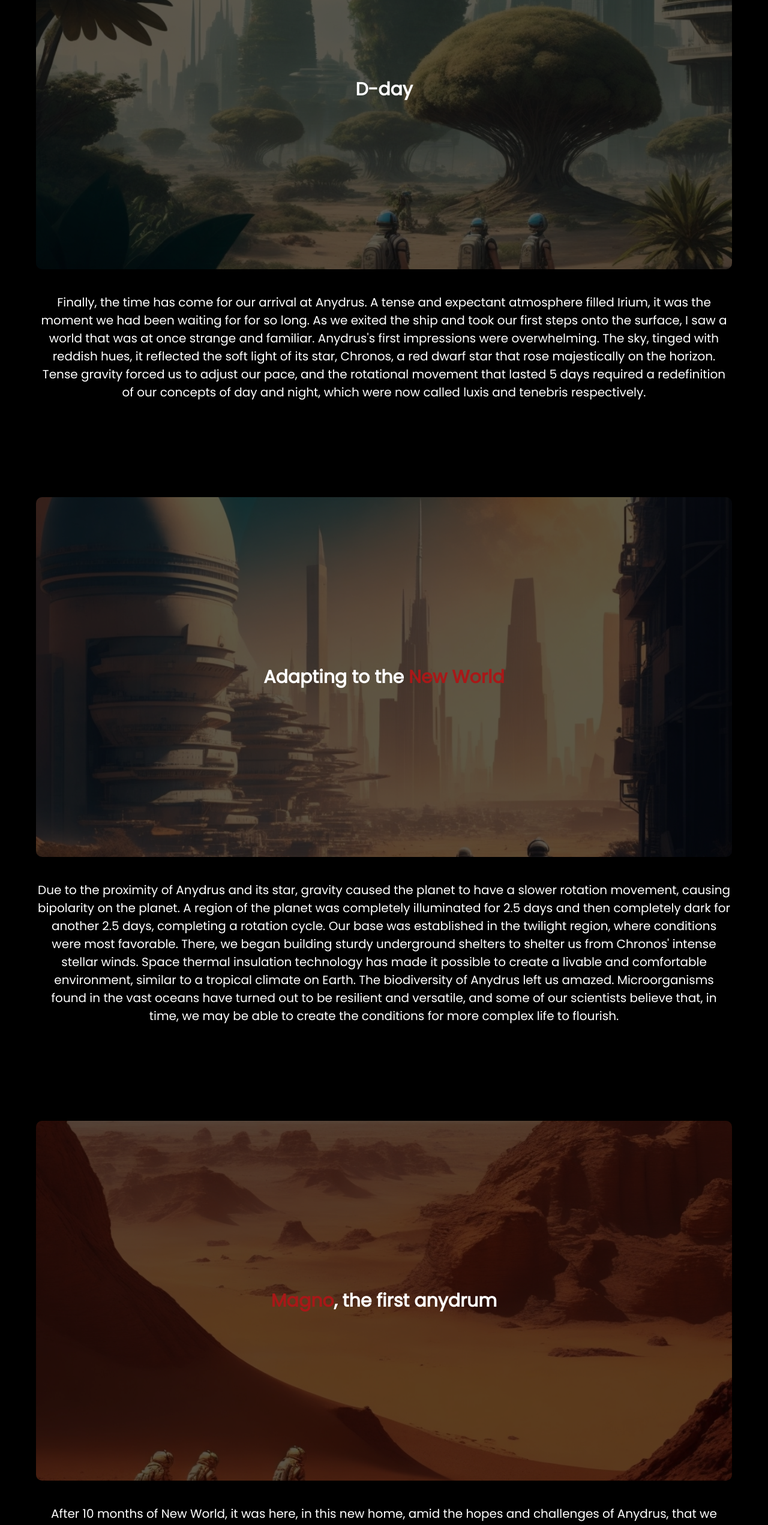
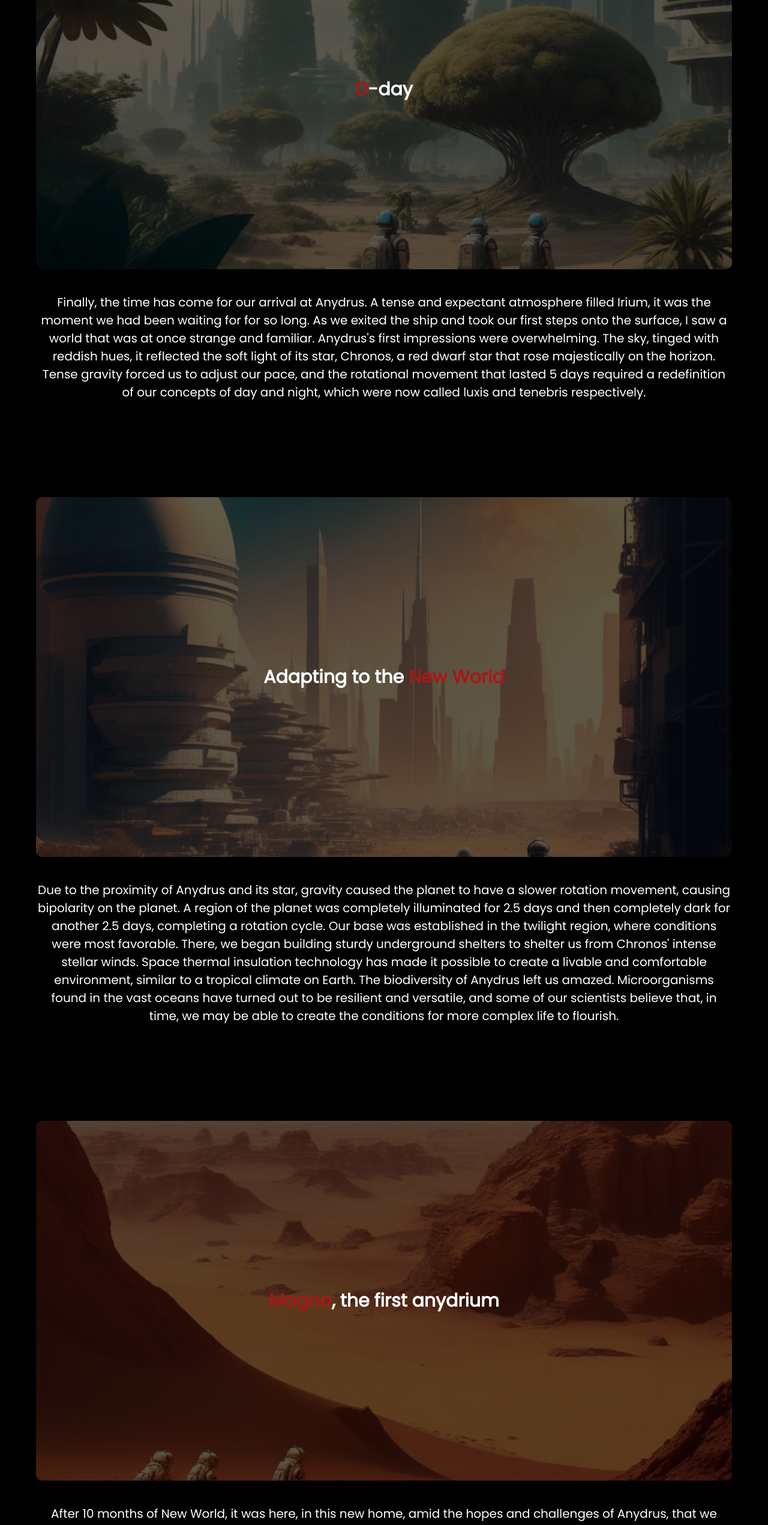
Before and after one commit to DuzzDev/NewWorld, a React (Vite) app in the folder OneDrive/Área de Trabalho/newWord/: page / in a window 1280 px wide. Shown: the part 4780-7323 px from the top of the page at 60% size. Built offline with nearby package versions, Linux system fonts and the light colour scheme.

Commit message:
Update Section.jsx

```diff
--- a/OneDrive/Área de Trabalho/newWord/src/components/Section/Section.jsx
+++ b/OneDrive/Área de Trabalho/newWord/src/components/Section/Section.jsx
@@ -46,7 +46,7 @@ function Section (){
         <div>
           <img src={img3} alt="" className="img-sociedade" />
           <span className="back-img"></span>
-          <p className="text-img">D-day</p>
+          <p className="text-img"><span className="color">D</span>-day</p>
         </div>
         <p className="text">
             Finally, the time has come for our arrival at Anydrus. A tense and expectant atmosphere filled Irium, it was the moment we had been waiting for for so long. As we exited the ship and took our first steps onto the surface, I saw a world that was at once strange and familiar. Anydrus's first impressions were overwhelming. The sky,
@@ -70,10 +70,10 @@ function Section (){
         <div>
           <img src={img5} alt="" className="img-sociedade" />
           <span className="back-img"></span>
-          <p className="text-img"><span className="color">Magno</span>, the first anydrum</p>
+          <p className="text-img"><span className="color">Magno</span>, the first anydrium</p>
         </div>
         <p className="text">
-            After 10 months of New World, it was here, in this new home, amid the hopes and challenges of Anydrus, that we witnessed the birth of Magno, the first Anydriuns, a living promise of our future on this planet and a symbol
+            After 10 months of New World, it was here, in this new home, amid the hopes and challenges of Anydrus, that we witnessed the birth of Magno, the first Anydrium, a living promise of our future on this planet and a symbol
             of our pioneering journey into the unknown. Magnus, as his name suggests,
             It is the embodiment of our pride and our determination to build a new world. He will be the guardian of the legacy of
             Pioneers, as the participants of the first expedition to Anydrus are known.
```
